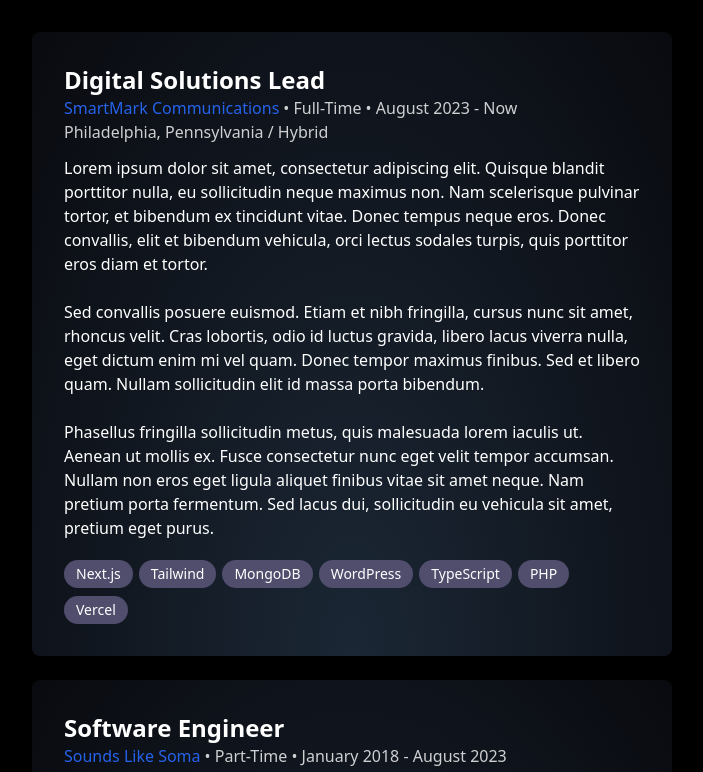
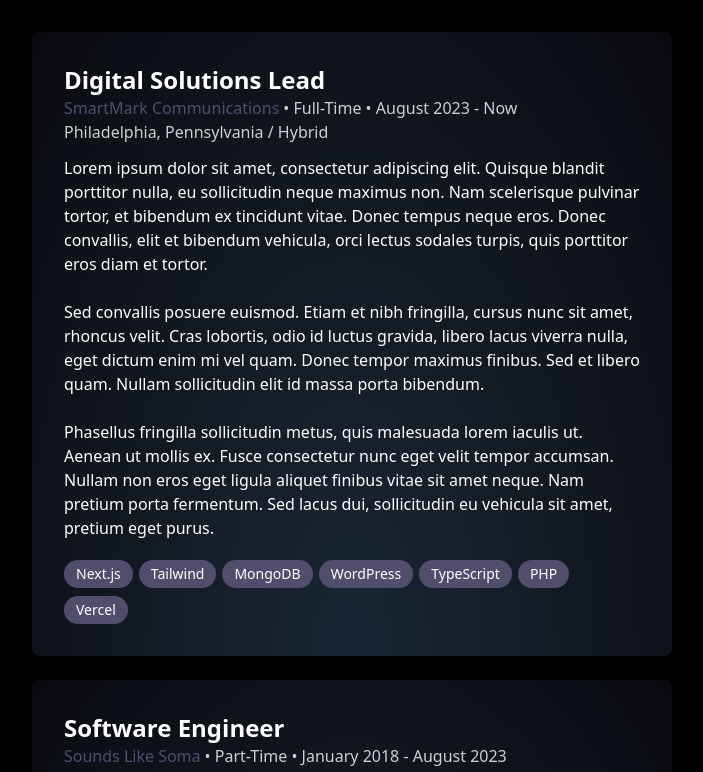
Before and after one commit to zackhanni/zachary.works, a Next.js app: page / in a window 1280 px wide. Shown: the part 904-1676 px from the top of the page, without its empty margins (288-991 px from the left). Built offline with nearby package versions, Linux system fonts and the light colour scheme.

Commit message:
change text color

```diff
--- a/app/components/Experience.tsx
+++ b/app/components/Experience.tsx
@@ -22,7 +22,7 @@ export default function Experience() {
               >
                 <p className="text-2xl font-semibold">{job.title}</p>
                 <div className="flex text-white/80">
-                  <p className="text-blue-600 mr-1">{job.company}</p>
+                  <p className="text-[#514E6D] mr-1">{job.company}</p>
                   <p>{job.dateRange}</p>
                 </div>
                 <p className="text-white/80">{job.location}</p>
```
